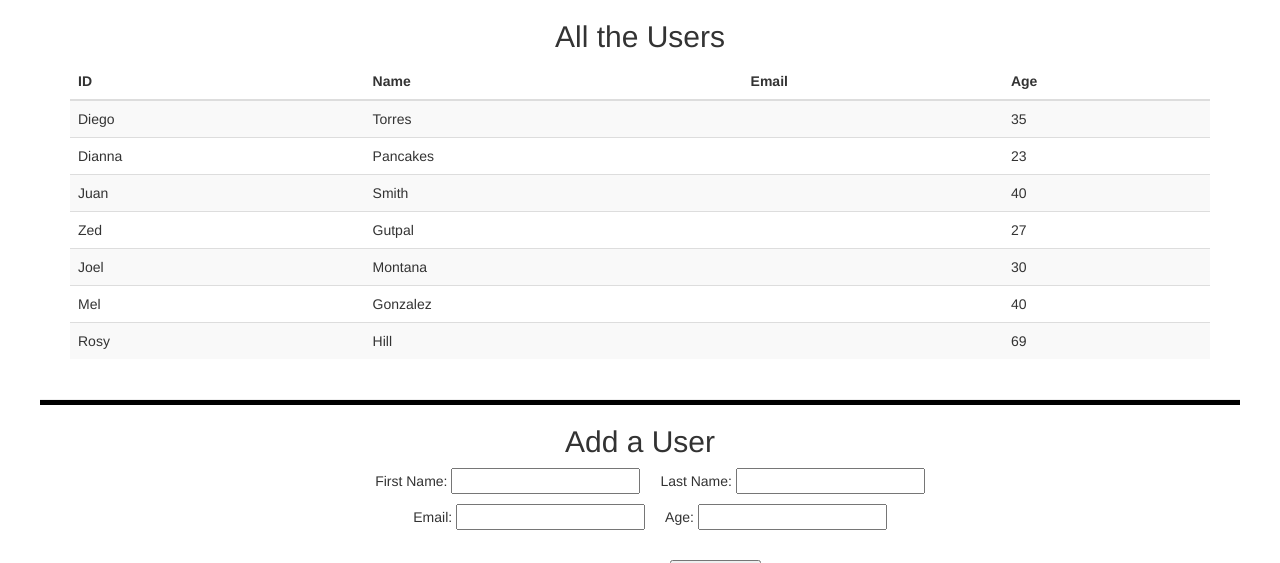
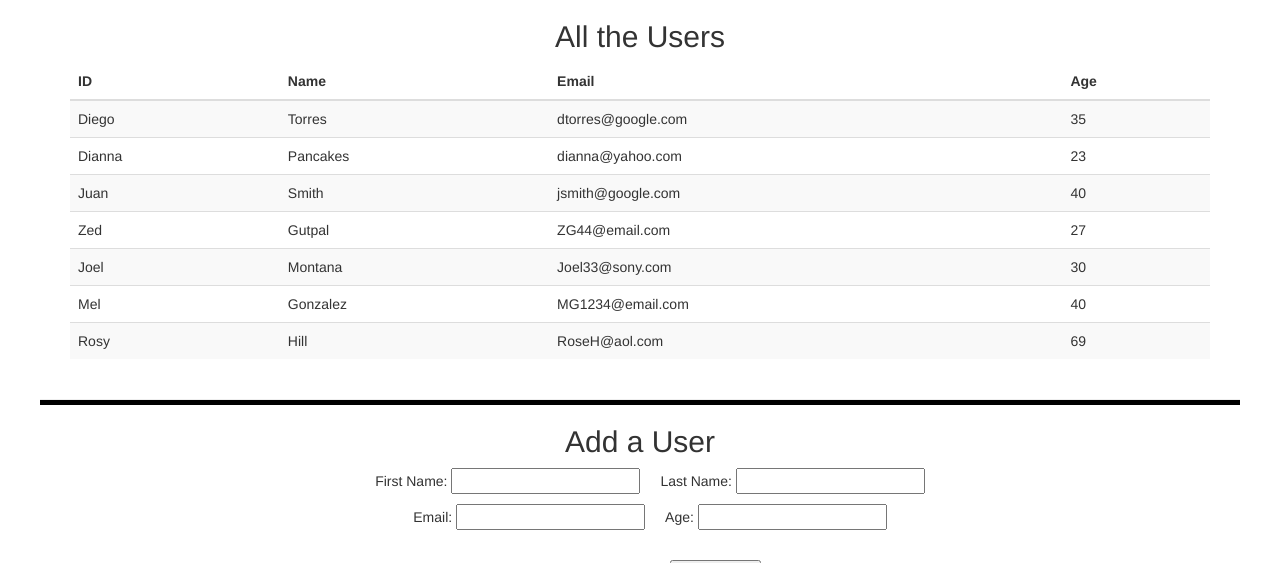
Before and after one commit to DT49ers/single_model_orm, a Django app: page / in a window 1280 px wide. Shown: the top 563 px of the page. Run offline with Django 3.2, Linux system fonts and the light colour scheme; data comes from the database, SQL or seed files in the repository; some libraries are stand-ins or nearby versions.

Commit message:
fixed email

```diff
--- a/user_app/templates/index.html
+++ b/user_app/templates/index.html
@@ -43,7 +43,7 @@
       <tr>
         <td>{{ user.first_name}}</td>
         <td>{{ user.last_name}}</td>
-        <td>{{ user.email}}</td>
+        <td>{{ user.email_address}}</td>
         <td>{{ user.age}}</td>
       </tr>
       {% endfor %}
```
